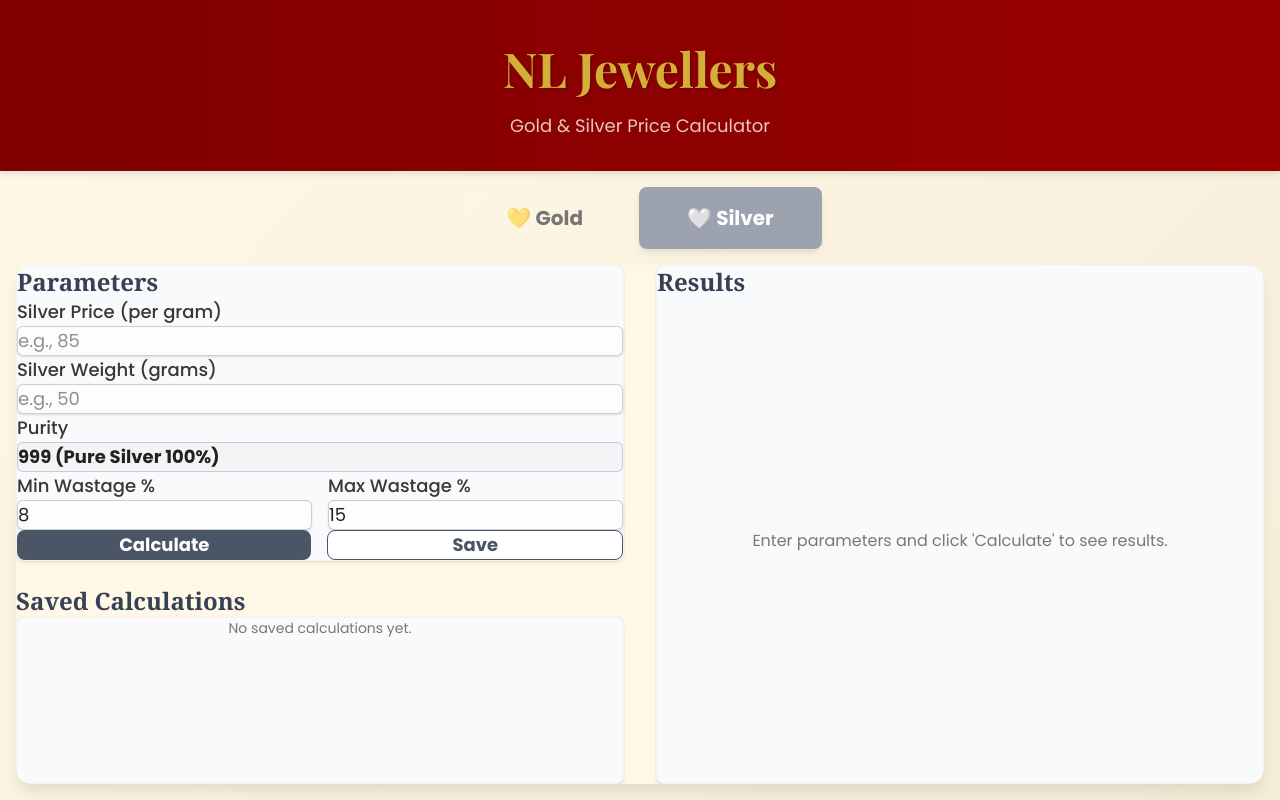
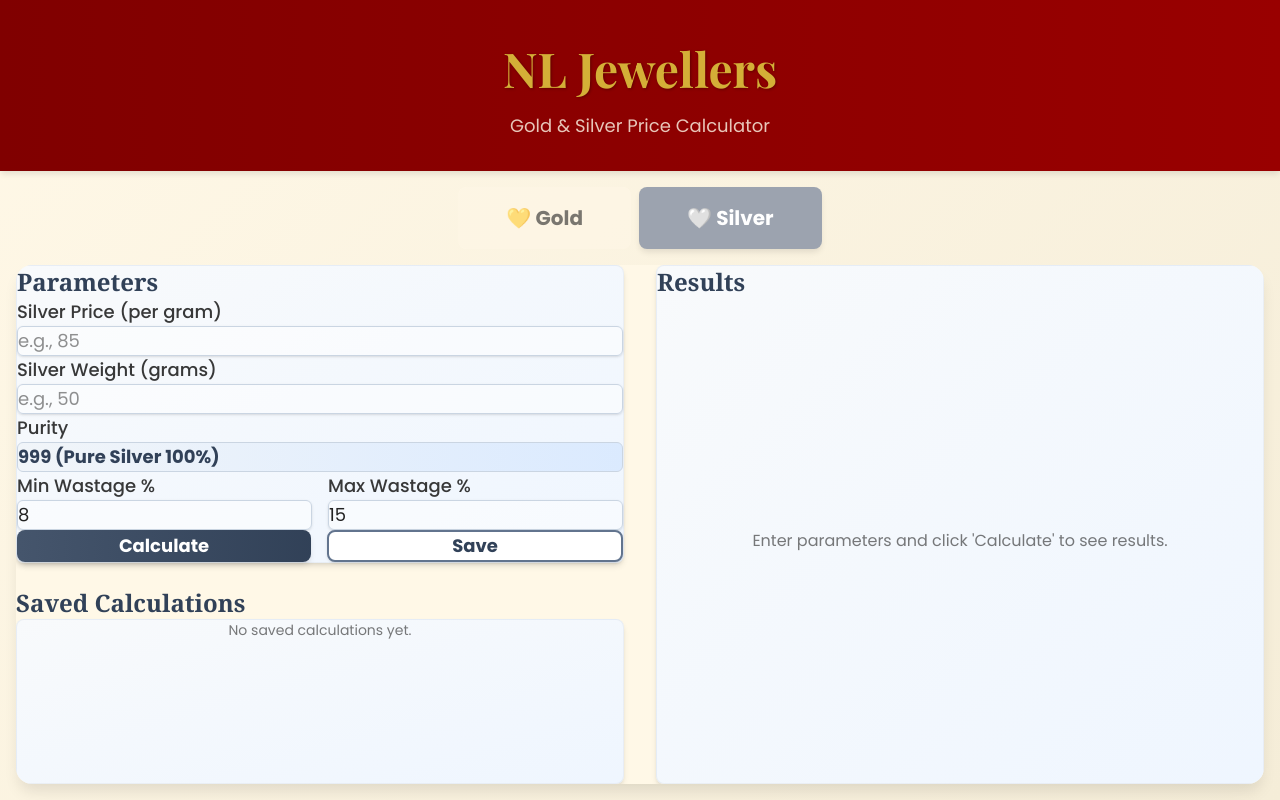
Before and after one commit to vishnuvardhandasari06/nl-calculator, a React (Vite) app: page / in a window 1280 px wide. Both pictures are taken after a click on the button "🤍 Silver". Built offline with nearby package versions, Linux system fonts and the light colour scheme.

Commit message:
feat: Improve silver calculator with bright slate-blue color scheme

```diff
--- a/src/SilverCalculator.tsx
+++ b/src/SilverCalculator.tsx
@@ -51,7 +51,6 @@
     const [silverPrice, setSilverPrice] = useState('');
     const [silverWeight, setSilverWeight] = useState('');
     const purity = '999'; // Fixed: Pure Silver 100%
-    const purityDecimal = 1.0; // 100% pure, no reduction
     const [minPercent, setMinPercent] = useState('8');
     const [maxPercent, setMaxPercent] = useState('15');
     const [errors, setErrors] = useState<Partial<Record<keyof Omit<SilverCalculationParams, 'id' | 'purity' | 'selectedPercent'>, string>>>({});
@@ -155,7 +154,7 @@
                 value={value}
                 onChange={e => setter(e.target.value)}
                 placeholder={placeholder}
-                className={`mt-1 block w-full px-4 py-4 md:py-3 bg-white/50 border ${errors[name] ? 'border-highlight-red' : 'border-gray-400/50'} rounded-md shadow-sm focus:outline-none focus:ring-gray-500 focus:border-gray-500 text-xl md:text-lg`}
+                className={`mt-1 block w-full px-4 py-4 md:py-3 bg-white/50 border ${errors[name] ? 'border-highlight-red' : 'border-slate-300'} rounded-md shadow-sm focus:outline-none focus:ring-slate-400 focus:border-slate-400 text-xl md:text-lg`}
             />
             {errors[name] && <p className="mt-1 text-base md:text-sm text-highlight-red">{errors[name]}</p>}
         </div>
@@ -165,14 +164,14 @@
         <div className="flex-grow p-4 md:p-6 grid grid-cols-1 md:grid-cols-2 gap-6 lg:gap-8 overflow-y-auto">
             {/* Left Column: Inputs & Saved */}
             <div className="flex flex-col gap-6">
-                <div className="bg-gray-50 p-8 rounded-lg border border-gray-300/20 shadow-sm">
-                    <h3 className="text-3xl md:text-2xl font-serif font-bold text-gray-700 mb-4">Parameters</h3>
+                <div className="bg-gradient-to-br from-slate-50 to-blue-50 p-8 rounded-lg border border-slate-300/30 shadow-md">
+                    <h3 className="text-3xl md:text-2xl font-serif font-bold text-slate-700 mb-4">Parameters</h3>
                     <div className="space-y-5">
                         {renderInputField("Silver Price (per gram)", silverPrice, setSilverPrice, 'silverPrice', 'e.g., 85')}
                         {renderInputField("Silver Weight (grams)", silverWeight, setSilverWeight, 'silverWeight', 'e.g., 50')}
                         <div>
                             <label className="block text-xl md:text-lg font-medium text-text-main/90">Purity</label>
-                            <div className="mt-1 block w-full px-4 py-4 md:py-3 bg-gray-100 border border-gray-400/50 rounded-md text-xl md:text-lg text-text-main font-semibold">
+                            <div className="mt-1 block w-full px-4 py-4 md:py-3 bg-gradient-to-r from-slate-100 to-blue-100 border border-slate-300 rounded-md text-xl md:text-lg text-slate-700 font-semibold">
                                 999 (Pure Silver 100%)
                             </div>
                         </div>
@@ -181,14 +180,14 @@
                             {renderInputField("Max Wastage %", maxPercent, setMaxPercent, 'maxPercent', 'e.g., 20')}
                         </div>
                         <div className="flex gap-4 pt-2">
-                            <button onClick={handleCalculate} className="w-full bg-gray-600 text-white font-bold py-4 md:py-3 px-4 rounded-lg hover:bg-gray-700 transition-colors text-xl md:text-lg">Calculate</button>
-                            <button onClick={handleSave} className="w-full bg-white border border-gray-600 text-gray-600 font-bold py-4 md:py-3 px-4 rounded-lg hover:bg-gray-100 transition-colors text-xl md:text-lg">Save</button>
+                            <button onClick={handleCalculate} className="w-full bg-gradient-to-r from-slate-600 to-slate-700 text-white font-bold py-4 md:py-3 px-4 rounded-lg hover:from-slate-700 hover:to-slate-800 transition-all shadow-md text-xl md:text-lg">Calculate</button>
+                            <button onClick={handleSave} className="w-full bg-white border-2 border-slate-500 text-slate-700 font-bold py-4 md:py-3 px-4 rounded-lg hover:bg-slate-50 transition-colors shadow-sm text-xl md:text-lg">Save</button>
                         </div>
                     </div>
                 </div>
                 <div className="flex-grow flex flex-col">
-                    <h3 className="text-3xl md:text-2xl font-serif font-bold text-gray-700 mb-2">Saved Calculations</h3>
-                    <div className="flex-grow bg-gray-50 p-2 rounded-lg border border-gray-300/20 shadow-sm overflow-y-auto">
+                    <h3 className="text-3xl md:text-2xl font-serif font-bold text-slate-700 mb-2">Saved Calculations</h3>
+                    <div className="flex-grow bg-gradient-to-br from-slate-50 to-blue-50 p-2 rounded-lg border border-slate-300/30 shadow-md overflow-y-auto">
                         {savedCalculations.length > 0 ? (
                             <ul className="space-y-2">
                                 {savedCalculations.map(c => (
@@ -217,13 +216,13 @@
             </div>
 
             {/* Right Column: Results */}
-            <div className="bg-gray-50 p-4 rounded-lg border border-gray-300/20 shadow-sm flex flex-col">
+            <div className="bg-gradient-to-br from-slate-50 to-blue-50 p-4 rounded-lg border border-slate-300/30 shadow-md flex flex-col">
                 <div className="flex justify-between items-center mb-4">
-                    <h3 className="text-3xl md:text-2xl font-serif font-bold text-gray-700">Results</h3>
+                    <h3 className="text-3xl md:text-2xl font-serif font-bold text-slate-700">Results</h3>
                     {results.length > 1 && (
                         <button
                             onClick={() => setShowProfitMargin(!showProfitMargin)}
-                            className="p-2 bg-gray-300/50 hover:bg-gray-300/70 border border-gray-400/40 rounded-md transition-colors text-gray-700"
+                            className="p-2 bg-slate-200/60 hover:bg-slate-300/70 border border-slate-400/50 rounded-md transition-colors text-slate-700 shadow-sm"
                             aria-label={showProfitMargin ? "Hide profit margin" : "Show profit margin"}
                         >
                             {showProfitMargin ? (
@@ -280,7 +279,7 @@
                                 <span className="text-text-main/80">Wastage ({selectedResult.wastageInGrams.toFixed(3)} gm):</span>
                                 <span className="font-medium text-text-main">{formatCurrency(selectedResult.wastageValue)}</span>
                             </div>
-                            <div className="flex justify-between font-bold text-3xl md:text-2xl border-t-2 pt-2 mt-2 border-gray-400/30 text-gray-700">
+                            <div className="flex justify-between font-bold text-3xl md:text-2xl border-t-2 pt-2 mt-2 border-slate-400/40 text-slate-700">
                                 <span>Total Price:</span>
                                 <span>{formatCurrency(selectedResult.total)}</span>
                             </div>
@@ -290,7 +289,7 @@
                                 setShowCustomerView(true);
                                 setCloseClickCount(0); // Reset counter when opening
                             }}
-                            className="mt-4 w-full bg-gray-700 text-white font-bold py-4 md:py-3 px-4 rounded-lg hover:bg-gray-800 transition-colors flex items-center justify-center gap-2 text-xl md:text-lg"
+                            className="mt-4 w-full bg-gradient-to-r from-slate-600 to-slate-700 text-white font-bold py-4 md:py-3 px-4 rounded-lg hover:from-slate-700 hover:to-slate-800 transition-all shadow-md flex items-center justify-center gap-2 text-xl md:text-lg"
                         >
                             <svg xmlns="http://www.w3.org/2000/svg" className="h-5 w-5" fill="none" viewBox="0 0 24 24" stroke="currentColor">
                                 <path strokeLinecap="round" strokeLinejoin="round" strokeWidth={2} d="M15 12a3 3 0 11-6 0 3 3 0 016 0z" />
@@ -308,9 +307,9 @@
                                 <li key={r.percent}>
                                     <button
                                         onClick={() => setSelectedResult(r)}
-                                        className={`w-full flex justify-between items-center p-3 rounded-md text-lg md:text-base transition-colors ${selectedResult?.percent === r.percent ? 'bg-gray-300 text-text-main shadow-sm' : 'hover:bg-gray-200/50'}`}
+                                        className={`w-full flex justify-between items-center p-3 rounded-md text-lg md:text-base transition-colors ${selectedResult?.percent === r.percent ? 'bg-gradient-to-r from-slate-300 to-blue-200 text-text-main shadow-md' : 'hover:bg-slate-100/60'}`}
                                     >
-                                        <span className={`font-bold text-2xl md:text-lg ${selectedResult?.percent === r.percent ? '' : 'text-gray-700'}`}>{r.percent}%</span>
+                                        <span className={`font-bold text-2xl md:text-lg ${selectedResult?.percent === r.percent ? 'text-slate-800' : 'text-slate-700'}`}>{r.percent}%</span>
                                         <div className="text-right">
                                             <p className="font-semibold text-lg md:text-base">{formatCurrency(r.total)}</p>
                                             <p className={`text-base md:text-sm ${selectedResult?.percent === r.percent ? 'text-text-main/80' : 'text-text-main/70'}`}>
```
